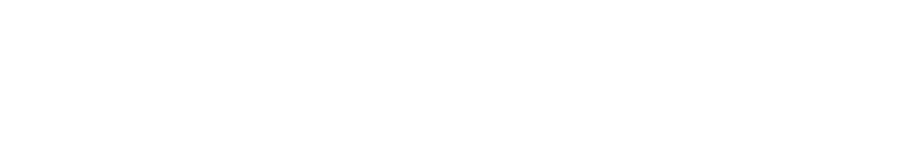
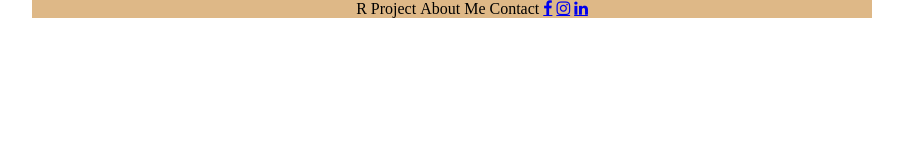
Before and after one commit to PatriCracow/Portfolio-practise, a plain HTML site: page index.html in a window 1280 px wide. Shown: the whole page, without its empty margins (148-1051 px from the left). Drawn offline with Linux system fonts and the light colour scheme.

Commit message:
.git add

```diff
--- a/index.html
+++ b/index.html
@@ -4,9 +4,26 @@
     <meta charset="UTF-8">
     <meta http-equiv="X-UA-Compatible" content="IE=edge">
     <meta name="viewport" content="width=device-width, initial-scale=1.0">
+    <link rel="stylesheet" href="style.css">
+    <link rel = "stylesheet" href = "https://cdnjs.cloudflare.com/ajax/libs/font-awesome/4.7.0/css/font-awesome.min.css">
     <title>Portfolio Webside</title>
 </head>
 <body>
+    <header class="header">
+        <div class="main-header">
+                <ul class="logo-menu">
+                    <li class="header-logo">R</li>
+                    <li class="header-content">Project</li>
+                    <li class="header-content">About Me</li>
+                    <li class="header-content">Contact</li>
+                    <li class="header-social"><a href = "#" class = "fa fa-facebook"></a></li>
+                    <li class="header-social"><a href = "#" class = "fa fa-instagram"></a>    </li>
+                    <li class="header-social"><a href = "#" class = "fa fa-linkedin"></a></li>
+                </ul>
+            </div>
+        </div>
+    </header>
+
 
 </body>
 </html>
--- a/style.css
+++ b/style.css
@@ -0,0 +1,24 @@
+*{
+    box-sizing: border-box;
+    margin: 0;
+    max-width: 1200px;
+    }
+
+    .header{
+        display: flex;
+        justify-content: center;
+    }
+
+    .main-header {
+        background-color: burlywood;
+        display: flex;
+        list-style: none;
+        justify-content: center;
+        width: 70%;
+
+    }
+
+    ul li {
+        display: inline;
+        justify-content:center;
+        }
```
